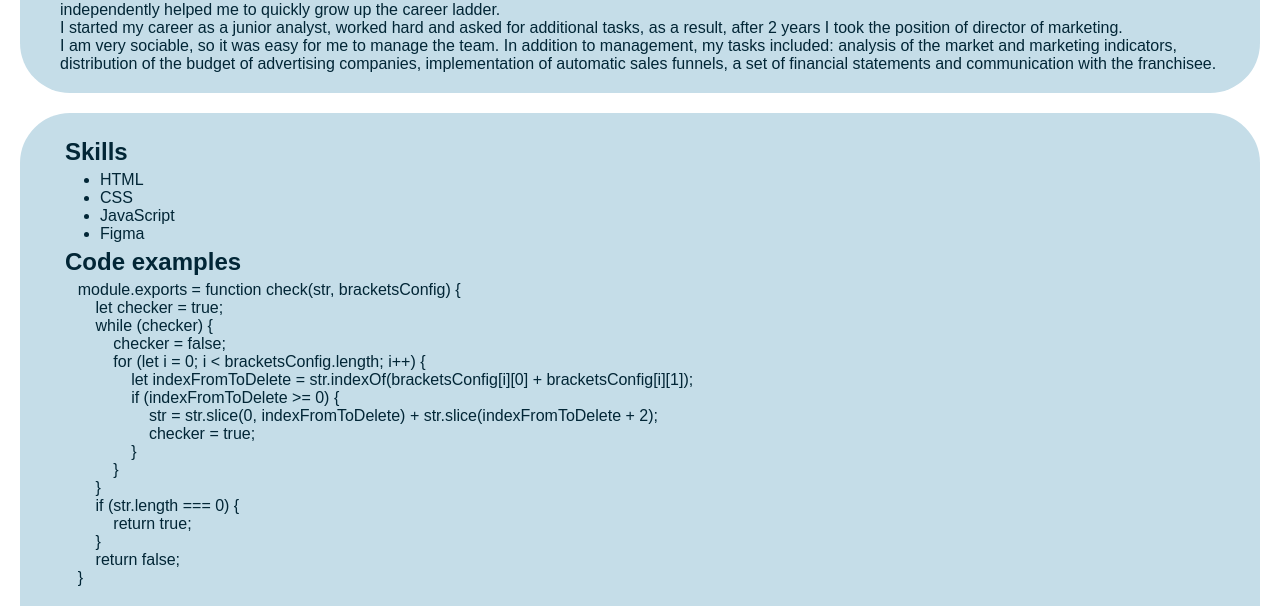
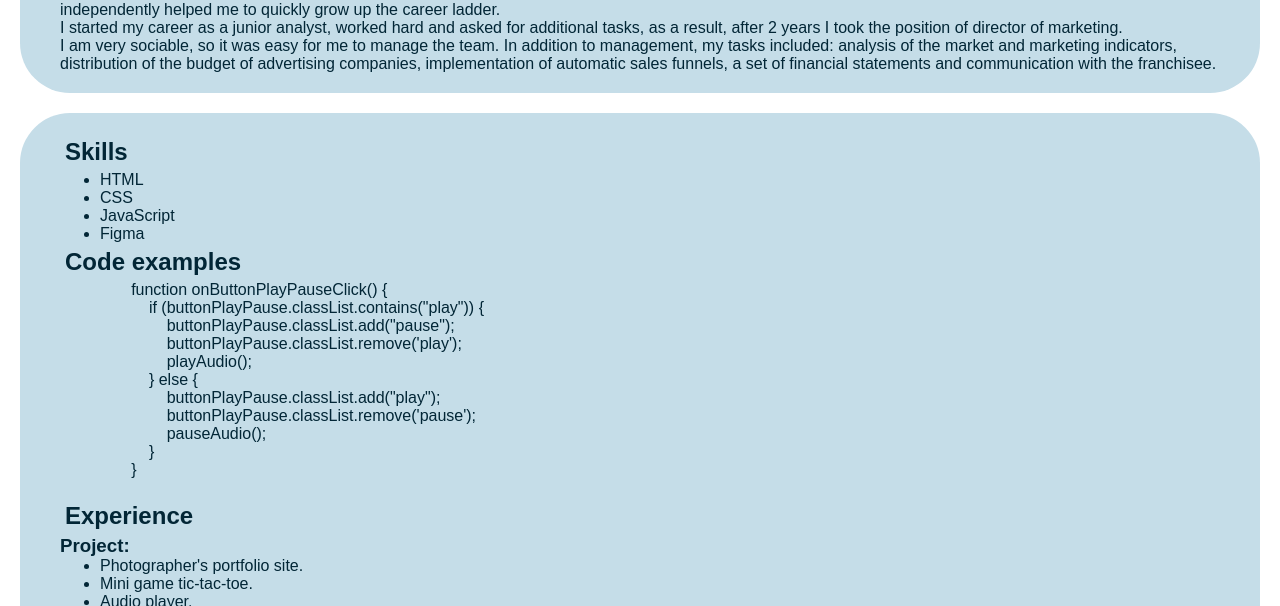
Before and after one commit to Louise-Birulia-Bezenson/rsschool-cv, a plain HTML site: page index.html in a window 1280 px wide. Shown: the part 346-952 px from the top of the page. Drawn offline with Linux system fonts and the light colour scheme.

Commit message:
fix: change code example

```diff
--- a/index.html
+++ b/index.html
@@ -42,23 +42,17 @@
         <div>
             <h2>Code examples</h2>
              <pre>
-    module.exports = function check(str, bracketsConfig) {
-        let checker = true;
-        while (checker) {
-            checker = false;
-            for (let i = 0; i < bracketsConfig.length; i++) {
-                let indexFromToDelete = str.indexOf(bracketsConfig[i][0] + bracketsConfig[i][1]);
-                if (indexFromToDelete >= 0) {
-                    str = str.slice(0, indexFromToDelete) + str.slice(indexFromToDelete + 2);
-                    checker = true;
+                function onButtonPlayPauseClick() {
+                    if (buttonPlayPause.classList.contains("play")) {
+                        buttonPlayPause.classList.add("pause");
+                        buttonPlayPause.classList.remove('play');
+                        playAudio();
+                    } else {
+                        buttonPlayPause.classList.add("play");
+                        buttonPlayPause.classList.remove('pause');
+                        pauseAudio();
+                    }
                 }
-            }
-        }
-        if (str.length === 0) {
-            return true;
-        }
-        return false;
-    }
             </pre>
         </div>
         <div>
```
